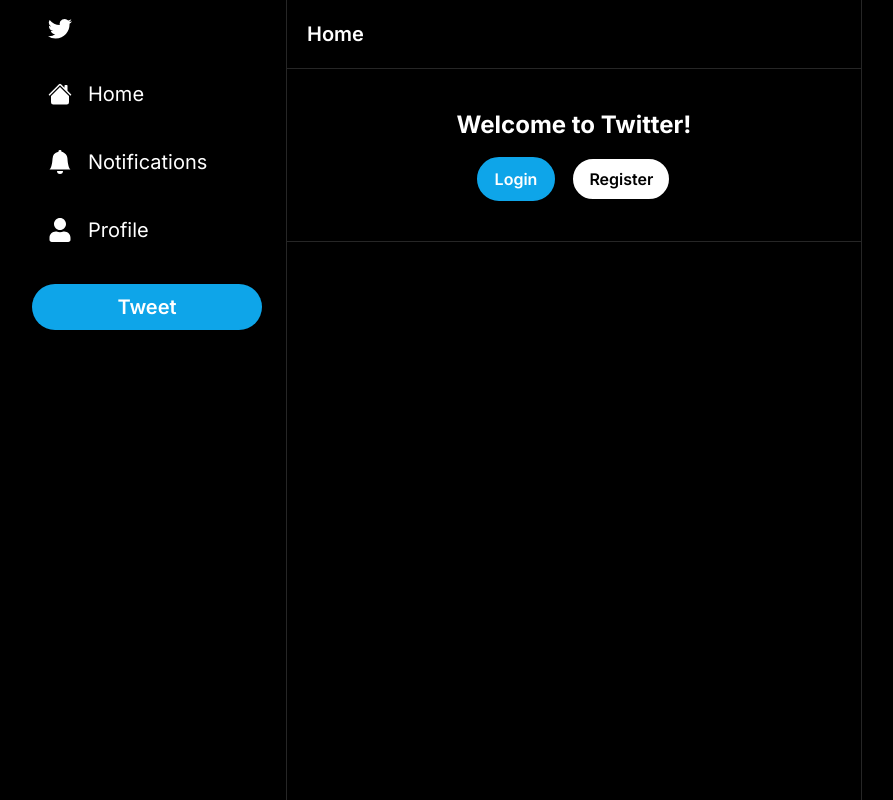
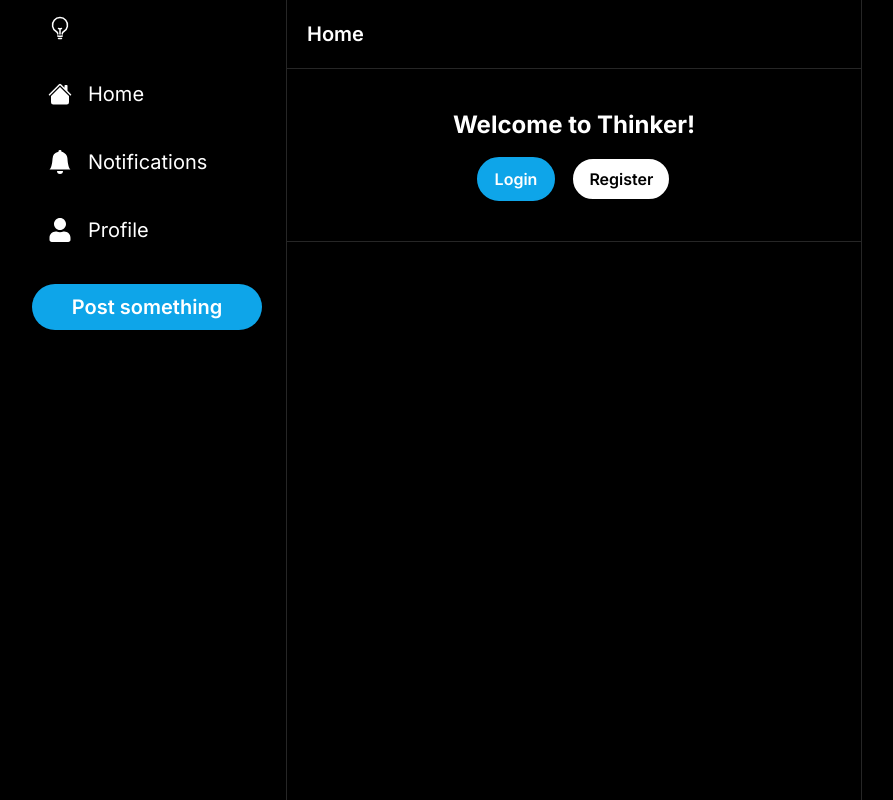
Before and after one commit to FlorinCamarut1/FullStack--Twitter-Clone, a Next.js app: page / in a window 1280 px wide. Shown: the whole page, without its empty margins (66-959 px from the left). Built offline with nearby package versions, Linux system fonts and the light colour scheme; no server answers; the database is empty.

Commit message:
app name was changed to thinker, changed favicon and tweet to post

```diff
--- a/actions/comments.ts
+++ b/actions/comments.ts
@@ -35,7 +35,7 @@ export const comments = async (body: string, postId: string) => {
       if (post?.userId !== currentSessionUser?.id) {
         await db.notification.create({
           data: {
-            body: `replied to your tweet!`,
+            body: `replied to your post!`,
             userId: post?.userId as string,
             postId,
             notificatorId: currentSessionUser?.id as string,
--- a/actions/like.ts
+++ b/actions/like.ts
@@ -41,7 +41,7 @@ export const like = async (postId: string, method: string) => {
       if (post?.userId !== currentSessionUser?.id) {
         await db.notification.create({
           data: {
-            body: `liked your tweet!`,
+            body: `liked your post!`,
             userId: post?.userId as string,
             notificatorId: currentUserData?.id,
             postId,
--- a/app/posts/[postId]/page.tsx
+++ b/app/posts/[postId]/page.tsx
@@ -25,11 +25,7 @@ const PostPage = ({ params }: { params: { postId: string } }) => {
     <>
       <Header label='Tweet' showBackArrow />
       <PostItem data={fetchedPost[0]} />
-      <Form
-        postId={postId as string}
-        isComment
-        placeholder='Tweet your reply'
-      />
+      <Form postId={postId as string} isComment placeholder='Post your reply' />
       <CommentFeed comments={fetchedPost[0]?.comments} />
     </>
   );
--- a/components/Form.tsx
+++ b/components/Form.tsx
@@ -81,7 +81,7 @@ const Form = ({ placeholder, isComment, postId }: FormProps) => {
             <hr className=' opacity-0 peer-focus:opacity-100 h-[1px] w-full border-neutral-800 transition' />
             <div className='mt-4 flex flex-row justify-end'>
               <Button
-                label='Tweet'
+                label='Post It'
                 disabled={isPending || !body}
                 onClick={onSubmit}
               />
@@ -91,7 +91,7 @@ const Form = ({ placeholder, isComment, postId }: FormProps) => {
       ) : (
         <div className='py-8'>
           <h1 className='text-white text-2xl text-center mb-4 font-bold'>
-            Welcome to Twitter!
+            Welcome to Thinker!
           </h1>
           <div className='flex flex-row items-center justify-center gap-4'>
             <Button label='Login' onClick={loginModal.onOpen} />
--- a/components/NotificationsFeed.tsx
+++ b/components/NotificationsFeed.tsx
@@ -1,6 +1,7 @@
 'use client';
 
-import { BsTwitter } from 'react-icons/bs';
+import { HiEnvelope } from 'react-icons/hi2';
+
 import { useCurrentUser } from '@/hooks/useCurrentUser';
 import { useRouter } from 'next/navigation';
 import { ClipLoader } from 'react-spinners';
@@ -88,7 +89,7 @@ const NotificationsFeed = () => {
           key={notification?.id}
           className='flex flex-row items-center p-6 gap-4 border-b-[1px] border-neutral-800 cursor-pointer'
         >
-          <BsTwitter color='white' size={32} />
+          <HiEnvelope color='white' size={32} />
           <p className='text-white'>
             <span
               className='hover:text-sky-500 hover:underline'
--- a/components/layout/SidebarLogo.tsx
+++ b/components/layout/SidebarLogo.tsx
@@ -1,7 +1,7 @@
 'use client';
 
 import { useRouter } from 'next/navigation';
-import { BsTwitter } from 'react-icons/bs';
+import { HiOutlineLightBulb } from 'react-icons/hi2';
 
 const SidebarLogo = () => {
   const router = useRouter();
@@ -10,7 +10,7 @@ const SidebarLogo = () => {
       onClick={() => router.push('/')}
       className='rounded-full h-14 w-14 p-4 flex items-center justify-center hover:bg-blue-300 hover:bg-opacity-10 cursor-pointer transition'
     >
-      <BsTwitter size={28} color='white' />
+      <HiOutlineLightBulb size={28} color='white' />
     </div>
   );
 };
--- a/components/layout/SidebarTweetButton.tsx
+++ b/components/layout/SidebarTweetButton.tsx
@@ -27,7 +27,7 @@ const SidebarTweetButton = () => {
       </div>
       <div className='mt-6 hidden lg:block px-4 py-2 rounded-full bg-sky-500 hover:bg-opacity-90 cursor-pointer transition'>
         <p className='hidden lg:block text-center font-semibold text-white text-[20px]'>
-          Tweet
+          Post something
         </p>
       </div>
     </div>
```
Also changed, not shown: 1 other file (tests, documents, lock files or other folders).
